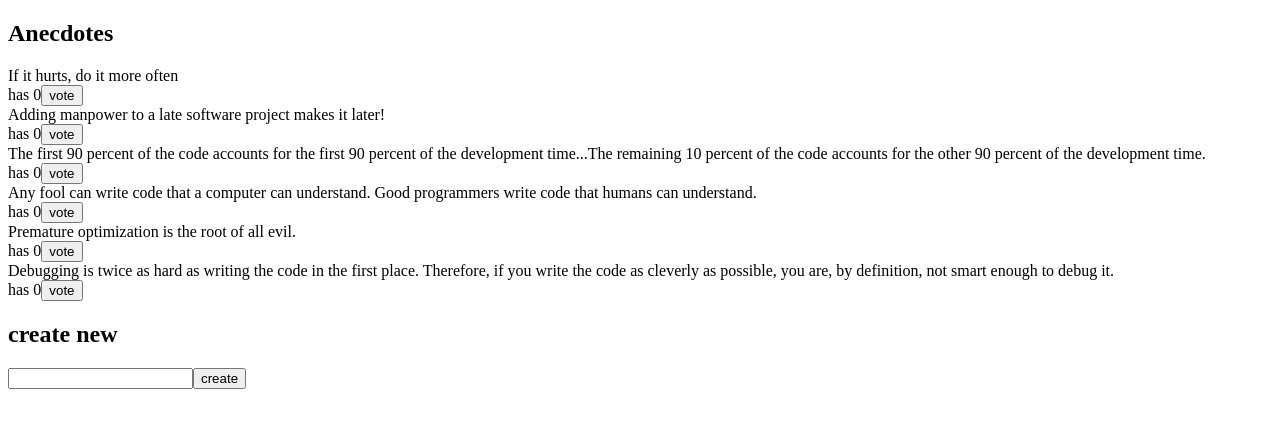
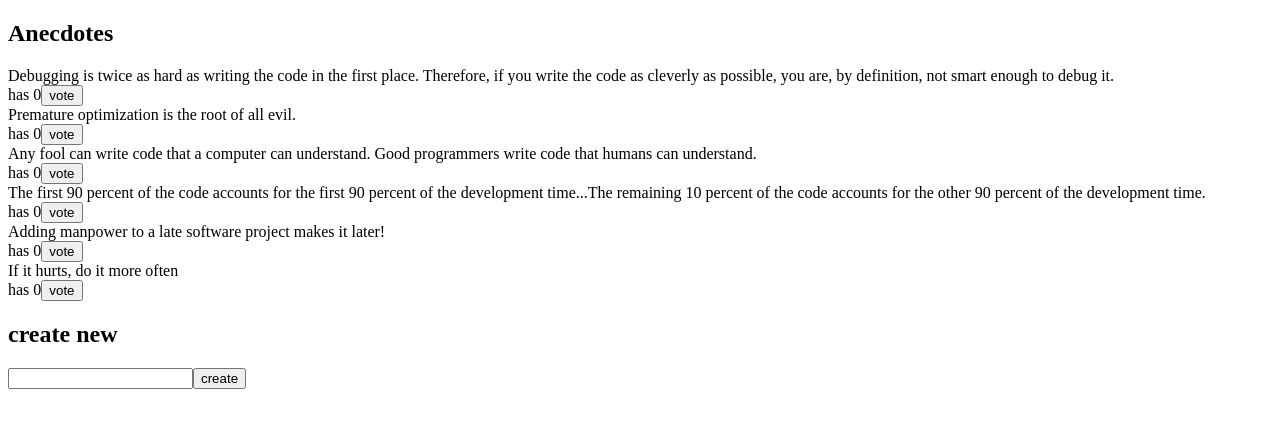
Before and after one commit to khiem4/Fullstackopen, a React (Create React App) app in the folder part6/anecdotes/: page / in a window 1280 px wide. Shown: the top 428 px of the page. Built offline with nearby package versions, Linux system fonts and the light colour scheme; the HTML template or start-up script is replaced by a standard one.

Commit message:
exercise 6.5

```diff
--- a/part6/anecdotes/src/App.js
+++ b/part6/anecdotes/src/App.js
@@ -24,10 +24,12 @@ const App = () => {
   }
 
 
+  const votesInOrder = anecdotes.sort((a, b) => a.votes < b.votes ? 1 : -1)
+
   return (
     <div>
       <h2>Anecdotes</h2>
-      {anecdotes.map(anecdote =>
+      {votesInOrder.map(anecdote =>
         <div key={anecdote.id}>
           <div>
             {anecdote.content}
```
